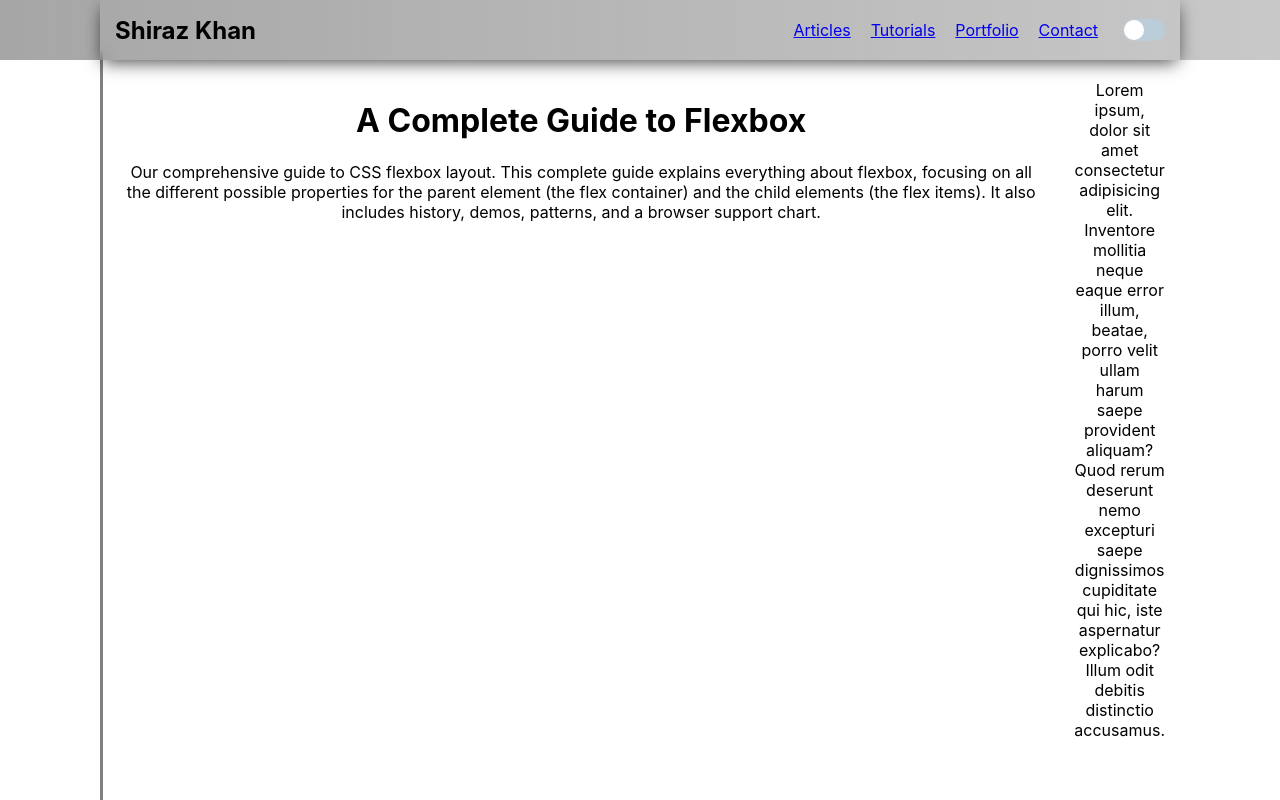
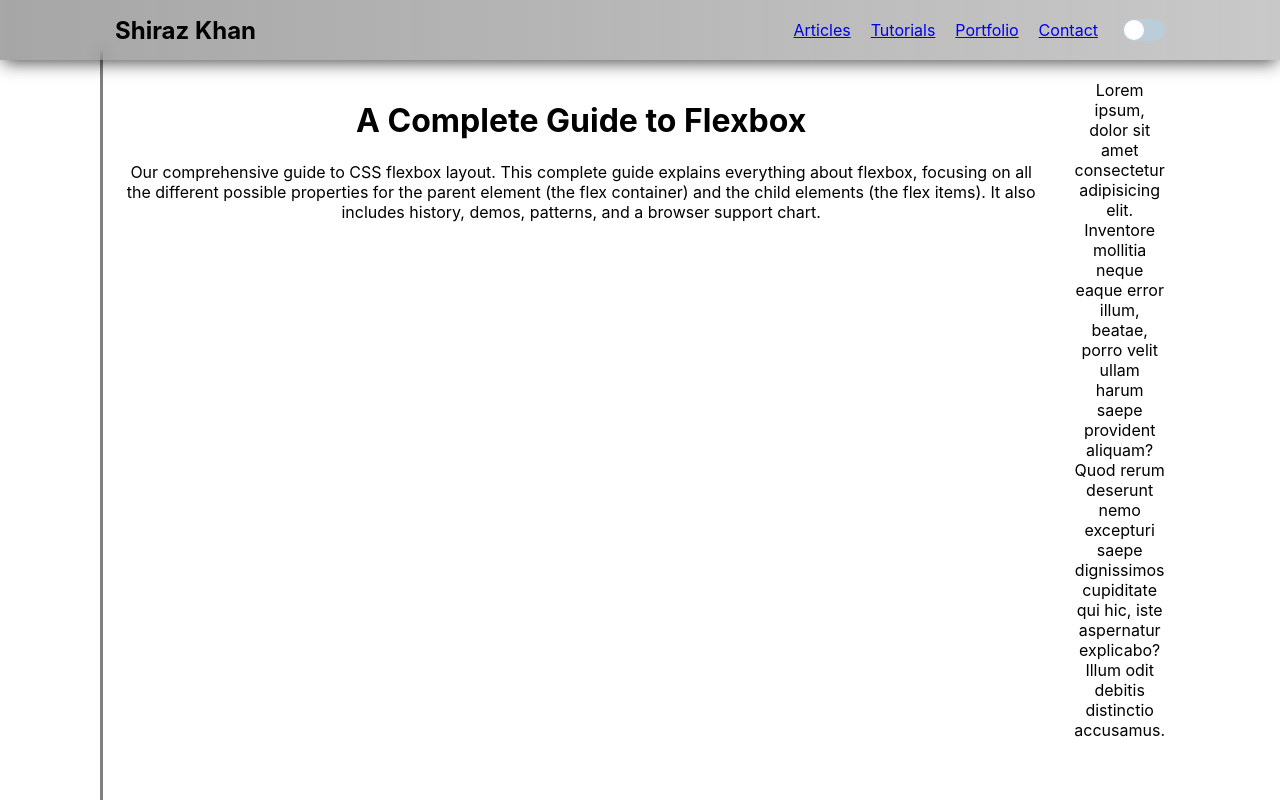
Before and after one commit to shirazkhan/Cake-Central, a React (Create React App) app: page / in a window 1280 px wide. Shown: the top 800 px of the page. Built offline with nearby package versions, Linux system fonts and the light colour scheme.

Commit message:
Move box shadow for nav from NavBar to Header

```diff
--- a/src/styled/App.js
+++ b/src/styled/App.js
@@ -51,6 +51,7 @@ export const Header = styled.div`
   left:0;
   z-index: 2;
   backdrop-filter: blur(8px);
+  box-shadow: 0px 5px 18px -3px rgba(0,0,0,0.75);
 
   @keyframes Fader {
     0%{background-position:2% 0%}
@@ -71,7 +72,6 @@ export const NavBar = styled.div`
   width: ${WEBSITE_WIDTH};
   height: 100%;
   margin: 0 auto;
-  box-shadow: 0px 5px 18px -3px rgba(0,0,0,0.75);
 
   @media (max-width:${WEBSITE_WIDTH}){
     width: 100%;
```
